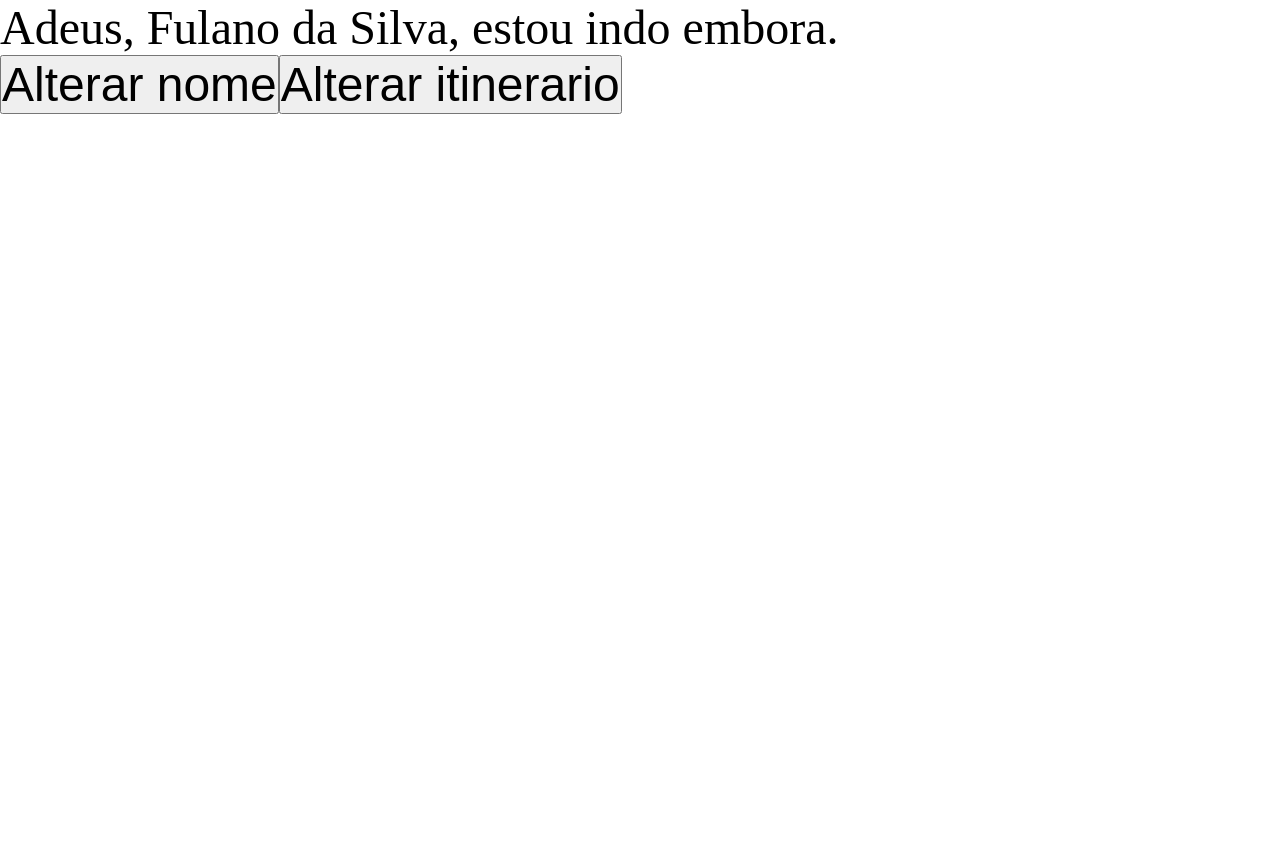
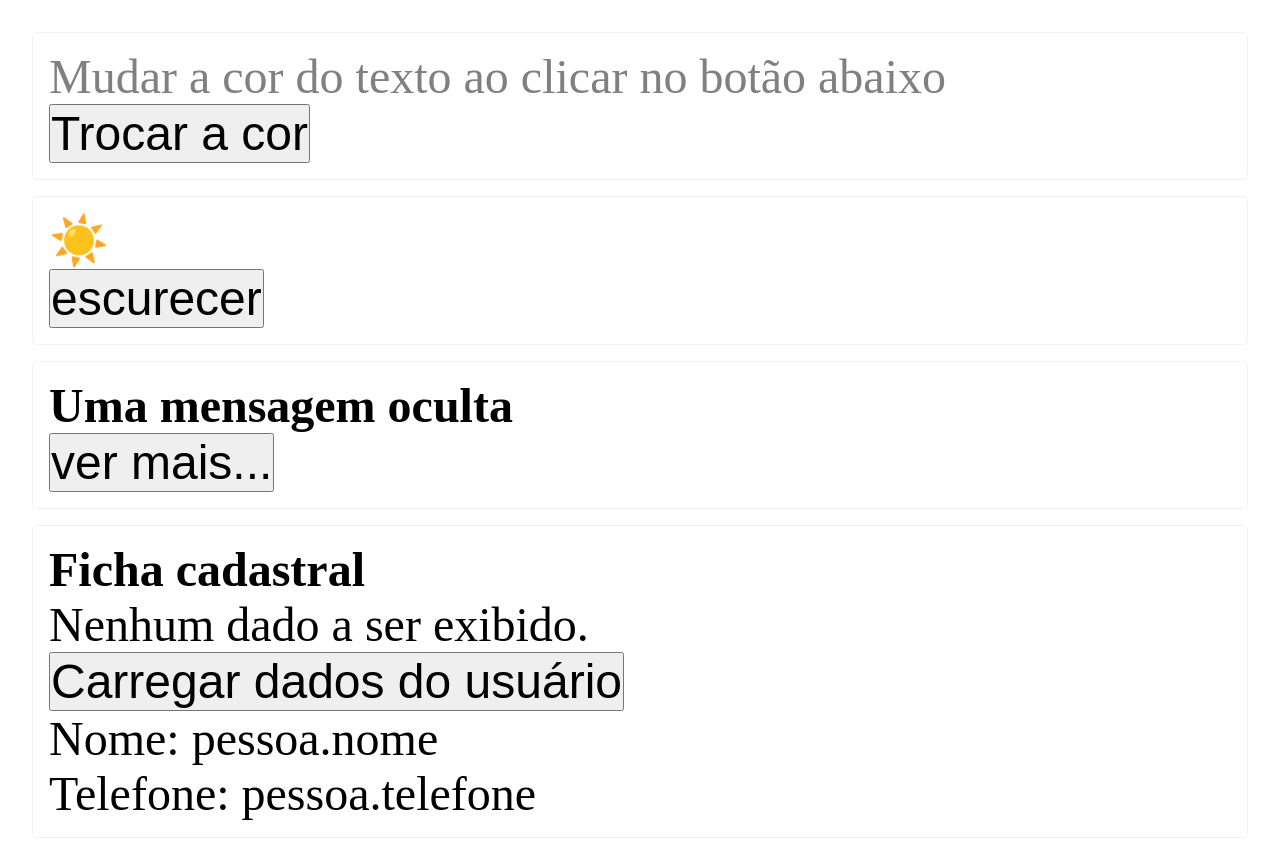
Before and after one commit to brunorm86/projeto-aplicado-react, a React (Create React App) app: page / in a window 1280 px wide. Shown: the top 858 px of the page. Before the commit the page ends 800 px from the top, so only its background shows below. Built offline with nearby package versions, Linux system fonts and the light colour scheme.

Commit message:
Desafio inicial

```diff
--- /dev/null
+++ b/src/components/Estado/Estado.js
@@ -0,0 +1,81 @@
+// import { useState } from "react";
+import styles from "./styles.module.css";
+
+export const Estado = () => {
+  // useState();
+
+  const handleChangeColor = () => {};
+  const handleChangeDay = () => {};
+  const handleSeeMore = () => {};
+  const handleFetchPerson = () => {};
+
+  return (
+    <div className={styles.container}>
+      <div className={styles.item}>
+        {/*
+            A cor do texto é cinza. Ao clicar no botão, deve mudar para azul.
+            O estado deve ser uma string com o nome da cor
+         */}
+        <p style={{ color: "gray" }}>Mudar a cor do texto ao clicar no botão abaixo</p>
+        <button onClick={handleChangeColor}>Trocar a cor</button>
+      </div>
+
+      <div className={styles.item}>
+        {/*
+            Deve trocar o ícone e o texto do botão ao clicar no botão.
+            O estado deve ser um booleano.
+         */}
+        <p>{true ? "☀️" : "🌙"}</p>
+        <button onClick={handleChangeDay}>{true ? "escurecer" : "amanhecer"}</button>
+      </div>
+
+      <div className={styles.item}>
+        <h4>Uma mensagem oculta</h4>
+        {/*
+            Deve mostrar o texto oculto ao clicar em "ver mais" e alterar o texto para "ocultar".
+            Deve ser possível trocar entre esses dois estados a cada clique.
+            O estado deve ser um booleano.
+         */}
+        <button onClick={handleSeeMore}>{true ? "ver mais..." : "ocultar"}</button>
+        {!true && (
+          <p>
+            Lorem ipsum, dolor sit amet consectetur adipisicing elit. Beatae quasi blanditiis autem magnam dolorem
+            dignissimos. Reiciendis consequuntur aperiam suscipit reprehenderit?
+          </p>
+        )}
+      </div>
+
+      <div className={styles.item}>
+        <h4>Ficha cadastral</h4>
+        {/*
+            Deve possuir dois estados.
+            - O primeiro deverá guardar um objto "pessoa", e deve iniciar como null.
+
+            - O segundo será responsável pela exibição das informações na tela, e deve
+            ter um dos seguintes valores string: 'idle', 'loading' ou 'success'. O estado
+            inicial deve ser 'idle'. Ao clicar em "Carregar dados", o estado deve mudar para
+            'loading'. Quando os dados forem carregados, o estado deve mudar para 'success'.
+         */}
+        {"idle" && <p>Nenhum dado a ser exibido.</p>}
+        {"loading" && <button onClick={handleFetchPerson}>Carregar dados do usuário</button>}
+        {"success" && (
+          <div>
+            <p>Nome: {"pessoa.nome"}</p>
+            <p>Telefone: {"pessoa.telefone"}</p>
+          </div>
+        )}
+      </div>
+    </div>
+  );
+};
+
+const PESSOA = {
+  nome: "José João da Silva",
+  telefone: "(11) 9999-9999",
+};
+
+function buscarDados() {
+  return new Promise((res) => {
+    setTimeout(res, 5000, PESSOA);
+  });
+}
--- /dev/null
+++ b/src/components/Estado/index.js
@@ -0,0 +1 @@
+export * from "./Estado";
--- /dev/null
+++ b/src/components/Estado/styles.module.css
@@ -0,0 +1,9 @@
+.container {
+  padding: 2rem;
+}
+.item {
+  border: 1px solid rgba(0, 0, 0, 0.05);
+  border-radius: 5px;
+  padding: 1rem;
+  margin-bottom: 1rem;
+}
--- a/src/index.js
+++ b/src/index.js
@@ -2,9 +2,9 @@ import React from "react";
 import ReactDOM from "react-dom";
 import "./index.css";
 // import App from "./App";
-import { Direcao } from "./components/Direcao";
+import { Estado } from "./components/Estado";
 
-ReactDOM.render(<Direcao />, document.getElementById("root"));
+ReactDOM.render(<Estado />, document.getElementById("root"));
 
 // Durante a aula, nós usamos o componente "Direcao".
 // Estou comentando este componente App, pois vamos usá-lo para criar nossa app do Pokemon
```
